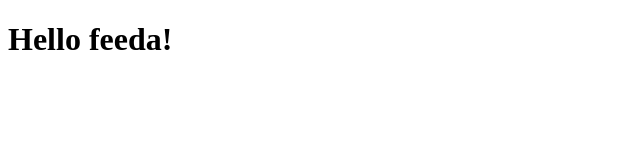
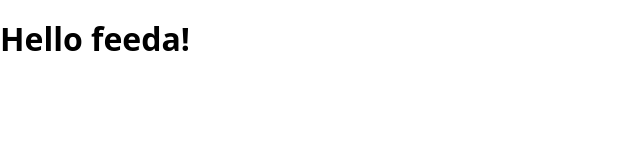
Before and after one commit to baza-trainee/feeda2.0, a React (Vite) app: page / in a window 1280 px wide. Shown: the top 160 px of the page, without its empty margins (0-640 px from the left). Built offline with nearby package versions, Linux system fonts and the light colour scheme.

Commit message:
add css roots for colors/add css roots for fonts/ add fonts

```diff
--- a/index.html
+++ b/index.html
@@ -3,6 +3,12 @@
   <head>
     <meta charset="UTF-8" />
     <link rel="icon" type="image/svg+xml" href="/vite.svg" />
+    <link rel="stylesheet" href="https://cdnjs.cloudflare.com/ajax/libs/modern-normalize/2.0.0/modern-normalize.min.css"
+      integrity="sha512-4xo8blKMVCiXpTaLzQSLSw3KFOVPWhm/TRtuPVc4WG6kUgjH6J03IBuG7JZPkcWMxJ5huwaBpOpnwYElP/m6wg=="
+      crossorigin="anonymous" referrerpolicy="no-referrer" />
+    <link rel="preconnect" href="https://fonts.googleapis.com">
+    <link rel="preconnect" href="https://fonts.gstatic.com" crossorigin>
+    <link href="https://fonts.googleapis.com/css2?family=Exo+2:wght@100..900&display=swap" rel="stylesheet">
     <meta name="viewport" content="width=device-width, initial-scale=1.0" />
     <title>Baza Trainee Ukraine Feeda</title>
   </head>
--- a/src/styles/index.css
+++ b/src/styles/index.css
@@ -0,0 +1,41 @@
+:root {
+	/*colors*/
+	--white: rgb(255, 255, 255);
+	--yellow: rgb(255, 189, 0);
+	--grey: rgb(147, 147, 147);
+	--black-18: rgb(18, 18, 18);
+	--dark-35: rgb(35, 35, 35);
+	--dark-53: rgb(53, 53, 53);
+	--white-text: rgb(252, 252, 252);
+	--light-yellow: rgb(253, 245, 221);
+	--blue: #0029FF;
+	--text-invalid: #DC0C31;
+	--text-valid: #14905D;
+
+
+	/*fonts*/
+
+	--title-main-medium-fs: 45px;
+	--title-main-medium-fw: 700;
+	--title-main-medium-lh: 1.16;
+
+	--title-main-small-fs: 36px;
+	--title-main-small-fw: 700;
+	--title-main-small-lh: 1.22;
+
+	--title-medium-fs: 16;
+	--title-medium-fw: 600;
+	--title-medium-lh: 1.19;
+
+	--title-large-fs: 22px;
+	--title-large-fw: 700;
+	--title-large-lh: 1.18;
+
+	--headline-large-fs: 32px;
+	--headline-large-fw: 600;
+	--headline-large-lh: 1.25;
+
+	--body-large-fs: 16px;
+	--body-large-fw: 400;
+	--body-large-lh: 1.19;
+}
```
